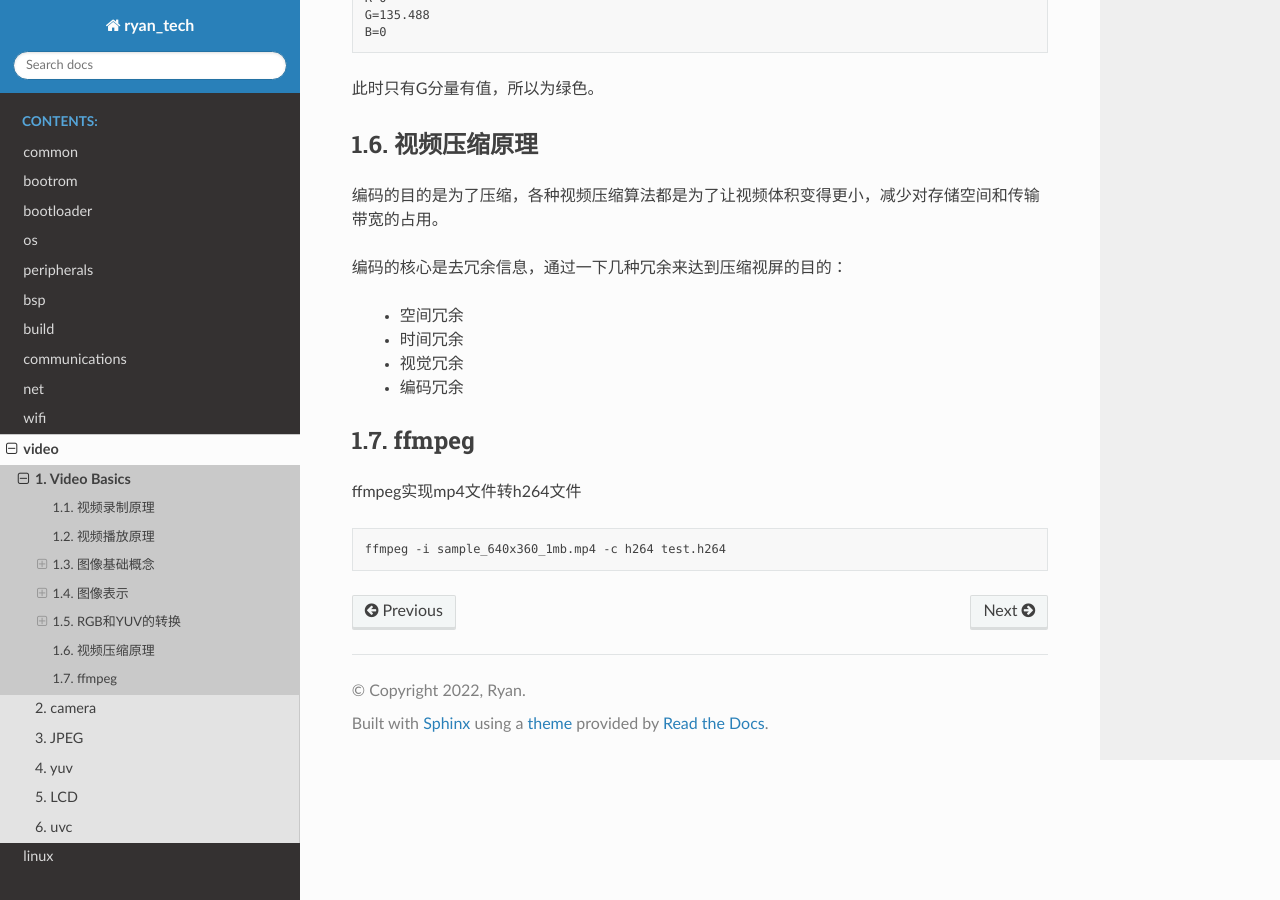
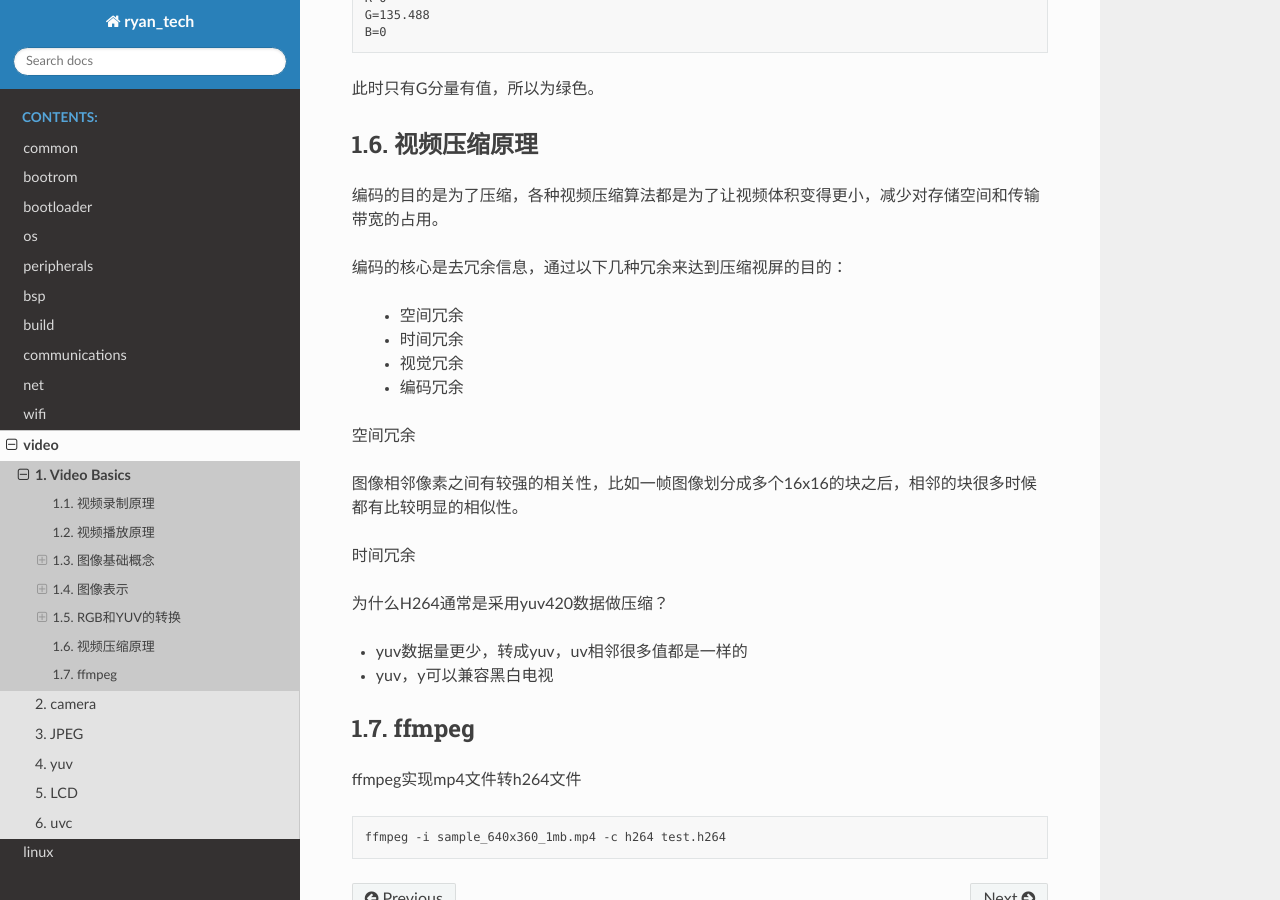
Before and after one commit to BlackTudou/tech_doc, a Sphinx documentation site: the page built from source/video/video_basics/index.rst, in a window 1280 px wide and 900 px high, scrolled down 7915 px. Built offline with Sphinx 7.4.7 and the Read the Docs theme 2.0.0, drawn with Linux system fonts in a browser that asks for light colours.

Commit message:
更新H264编码原理

```diff
--- a/source/video/video_basics/index.rst
+++ b/source/video/video_basics/index.rst
@@ -328,12 +328,25 @@ YUV->H264->YUV
 
 编码的目的是为了压缩，各种视频压缩算法都是为了让视频体积变得更小，减少对存储空间和传输带宽的占用。
 
-编码的核心是去冗余信息，通过一下几种冗余来达到压缩视屏的目的：
+编码的核心是去冗余信息，通过以下几种冗余来达到压缩视屏的目的：
 
  - 空间冗余
  - 时间冗余
  - 视觉冗余
  - 编码冗余
+
+空间冗余
+
+图像相邻像素之间有较强的相关性，比如一帧图像划分成多个16x16的块之后，相邻的块很多时候都有比较明显的相似性。
+
+时间冗余
+
+
+
+为什么H264通常是采用yuv420数据做压缩？
+
+- yuv数据量更少，转成yuv，uv相邻很多值都是一样的
+- yuv，y可以兼容黑白电视
 
 ffmpeg
 ========
```
